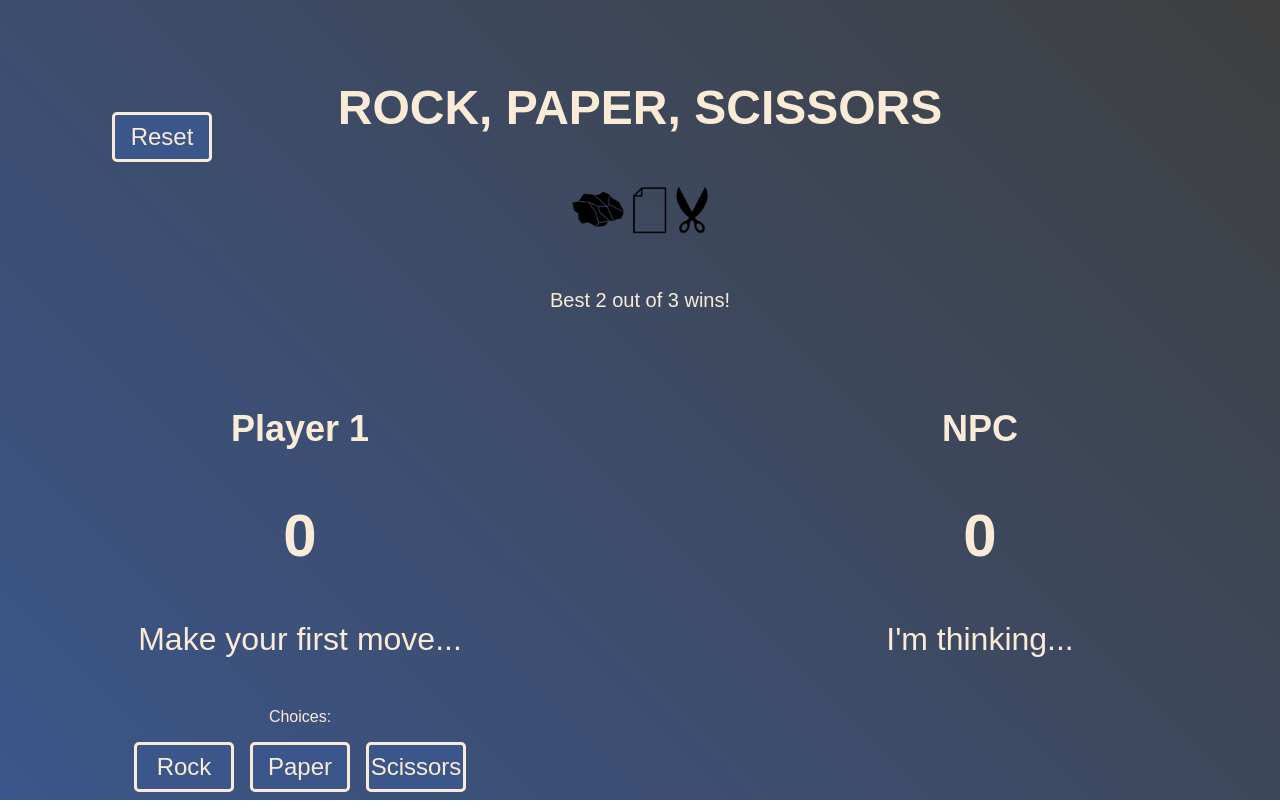
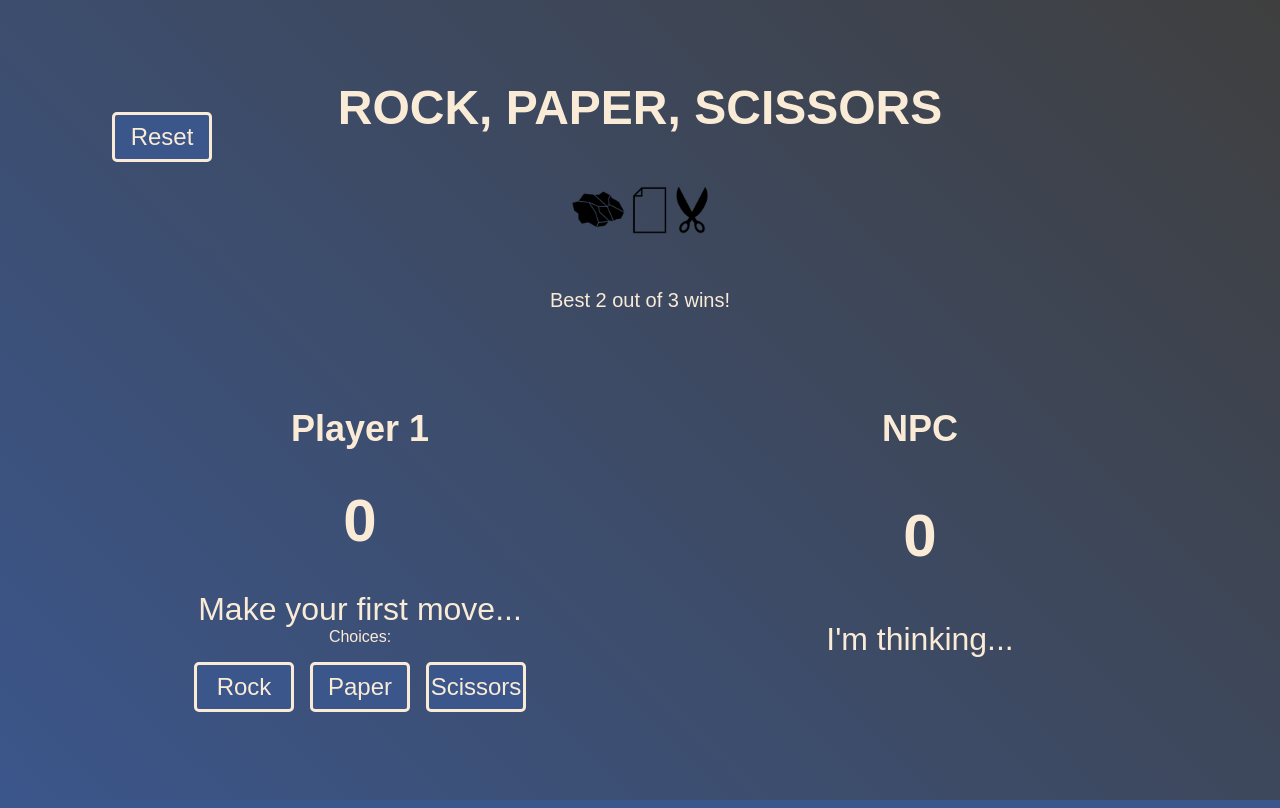
Before and after one commit to Bryguy76/rock-paper-scissors, a plain HTML site: page index.html in a window 1280 px wide. Drawn offline with Linux system fonts and the light colour scheme.

Commit message:
Fix whack positioning

```diff
--- a/styles.css
+++ b/styles.css
@@ -13,6 +13,7 @@ body {
   display: flex;
   justify-content: center;
   align-items: center;
+  background-color: rgb(59, 86, 139);
 }
 
 .main-container {
@@ -58,8 +59,8 @@ body {
 }
 
 .player {
-  width: 600px;
-  height: 400px;
+  width: 30rem;
+  height: 20rem;
   /* border: solid wheat 5px; */
   display: flex;
   flex-direction: column;
```
